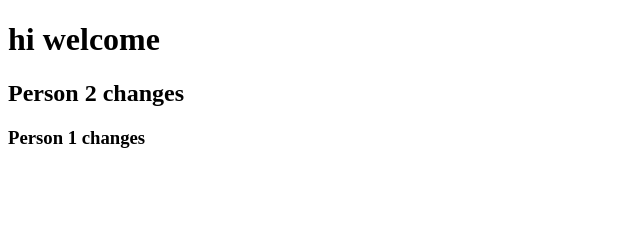
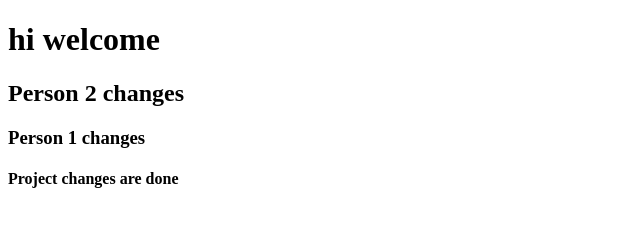
Before and after one commit to ushatutorial/Basic, a plain HTML site: page index.html in a window 1280 px wide. Shown: the whole page, without its empty margins (0-640 px from the left). Drawn offline with Linux system fonts and the light colour scheme.

Commit message:
Changes completed

```diff
--- a/index.html
+++ b/index.html
@@ -9,5 +9,6 @@
   <h1>hi welcome</h1>
   <h2>Person 2 changes</h2>
   <h3>Person 1 changes</h3>
+  <h4>Project changes are done</h4>
 </body>
 </html>
```
